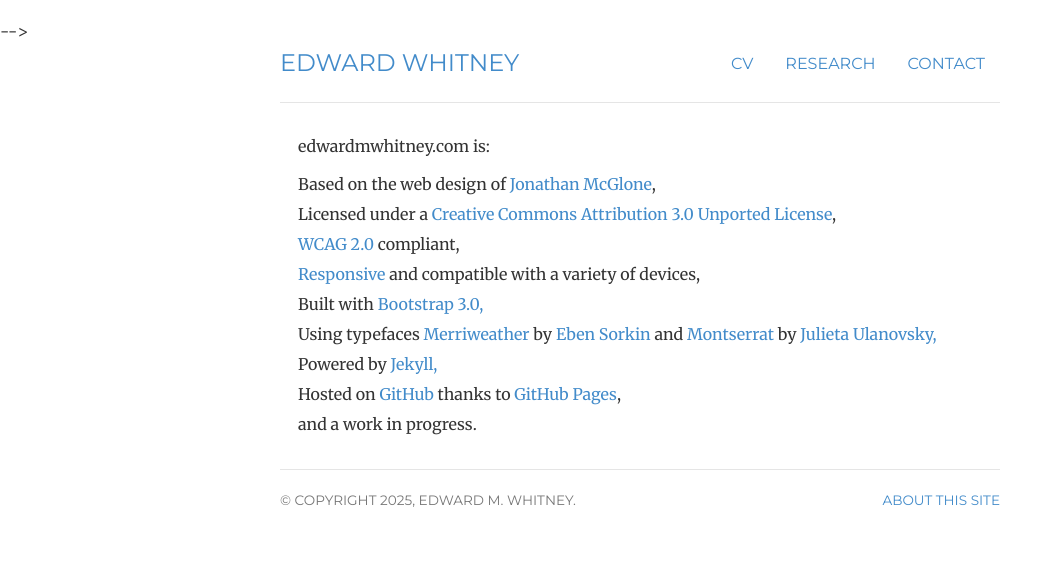
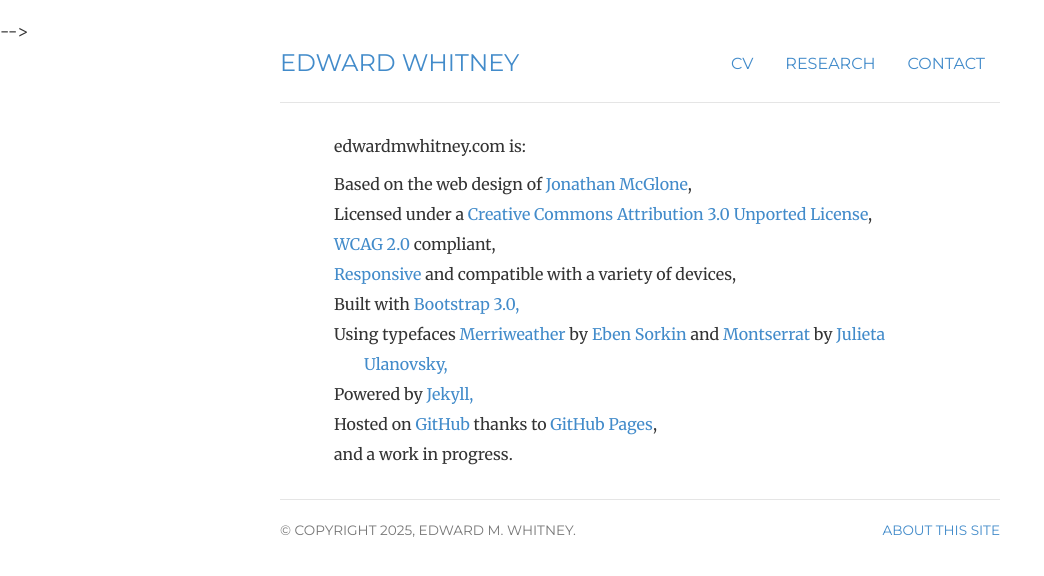
Before and after one commit to edwardmw/edwardmwhitney, a Jekyll site: the page built from about/index.html, in a window 1280 px wide. Shown: the top 576 px of the page, without its empty margins (0-1044 px from the left). Built offline with Jekyll 4.4.1, drawn with Linux system fonts in a browser that asks for light colours.

Commit message:
Update style.css

```diff
--- a/css/style.css
+++ b/css/style.css
@@ -36,7 +36,7 @@
 ul.listnotes li {line-height: 30px; }
 
 /* Note */
-.note, .contact, .about, .error, .swatches { width: 95%; margin: 0 auto; line-height: 26px; }
+.note, .contact, .about, .error, .swatches { width: 85%; margin: 0 auto; line-height: 26px; }
 .note h2.date, .swatch-log h2.date { font-size: 24.5px; font-weight: 300; font-style: italic; }
 
 /* Swatches */
```
